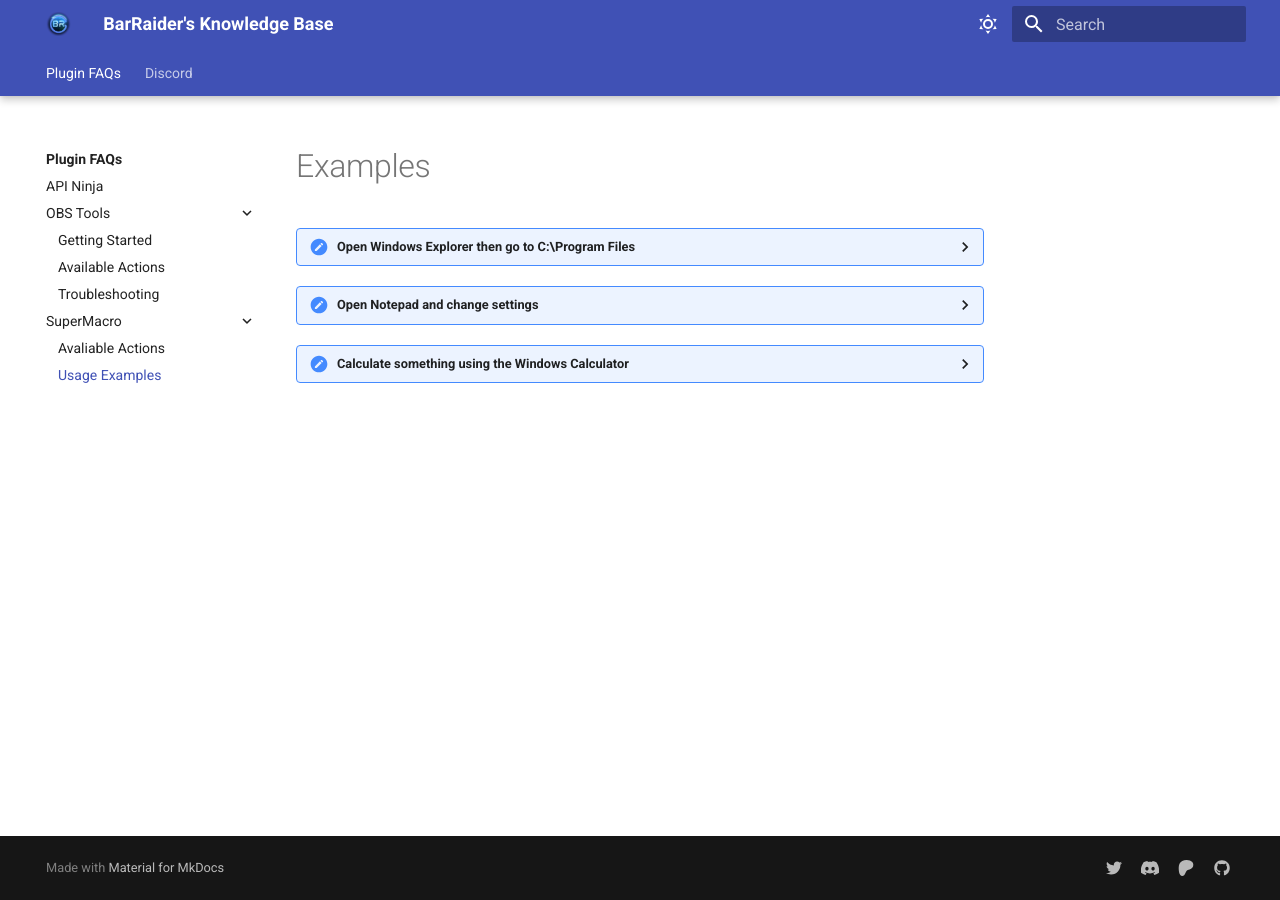
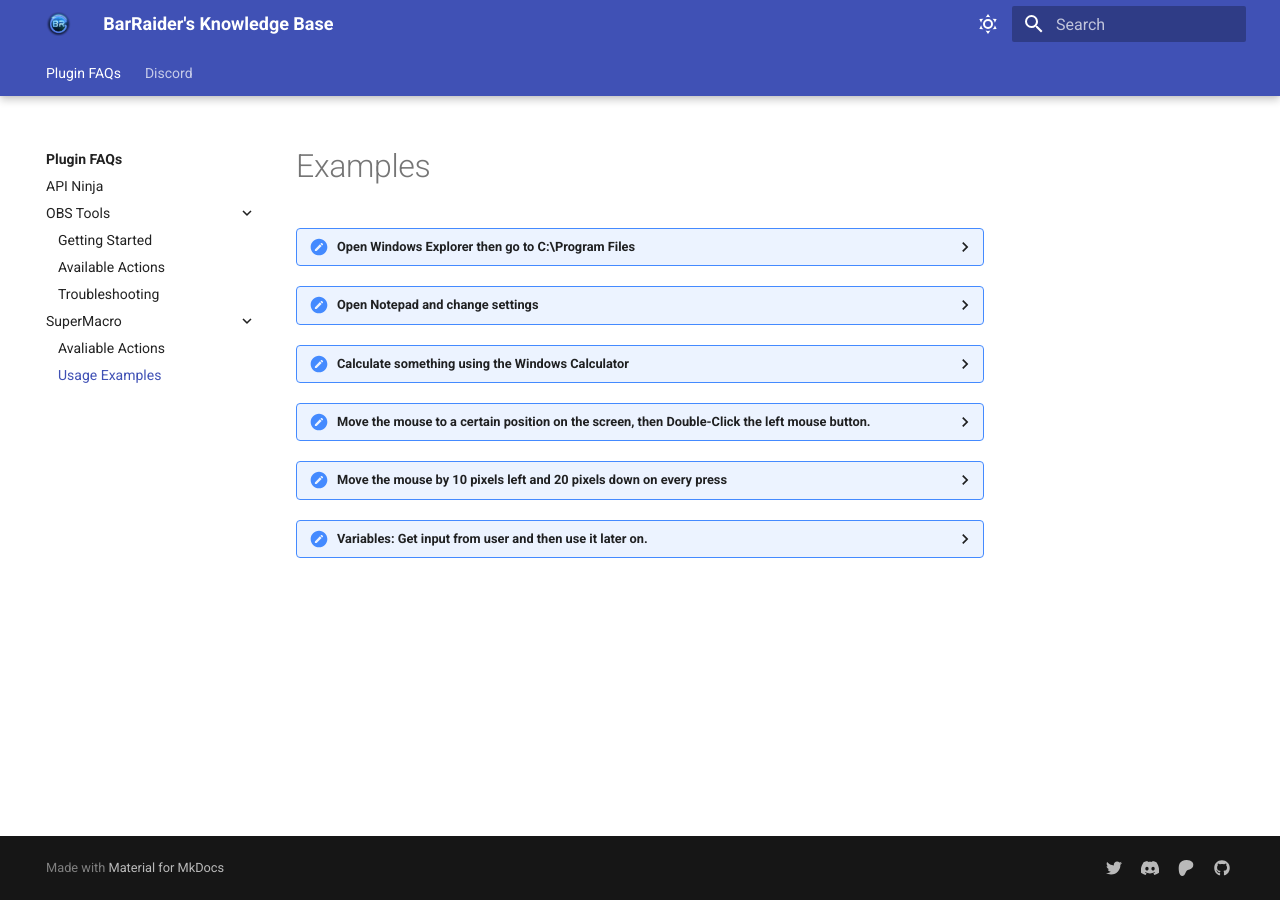
Before and after one commit to BarRaiders/barraiders.github.io, an MkDocs documentation site: the page built from docs/faqs/SuperMacro/usage-examples.md, in a window 1280 px wide. Built offline with MkDocs 1.6.1 and Material for MkDocs 9.7.7, drawn with Linux system fonts in a browser that asks for light colours.

Commit message:
Update usage-examples.md

````diff
--- a/docs/faqs/SuperMacro/usage-examples.md
+++ b/docs/faqs/SuperMacro/usage-examples.md
@@ -1,27 +1,54 @@
 # Examples
 
 <details>
-<summary>Open Windows Explorer then go to C:\Program Files</summary>
-<br>
-  Output delay should be set to ~20ms<br>
-  ```
-  {{win}{e}}{{pause:400}}{{alt}{d}}c:\Program Files\{{enter}}
-  </details>
-
-  <details>
-<summary>Open Notepad and change settings</summary>
-<br>
-  Output delay should be set to ~20ms<br>
-  ```
-  {{win}{r}}{{pause:500}}notepad.exe{{enter}}{{pause:1000}}Ok... Let's see what this plugin can do...{{alt}{f}}{{right}}{{PAUSE:400}}{{right}}{{PAUSE:400}}f{{pause:400}}times{{down}}{{PAUSE:400}}{{tab}}{{PAUSE:400}}{{down}}{{PAUSE:400}}{{down}}{{PAUSE:400}}{{ENTER}}{{ENTER}}For more information visit: https://barider.g1thubio{{ctrl}{shift}{left}}{{PAUSE:400}}https://barraider.github.io{{ENTER}}{{alt}{o}}f{{PAUSE:100}}Lucida Console{{tab}}Regular{{Tab}}12{{ENTER}}
-  ```
+  <summary>Open Windows Explorer then go to C:\Program Files</summary>
+  <br>
+    Output delay should be set to ~20ms<br>
+    ```
+    {{win}{e}}{{pause:400}}{{alt}{d}}c:\Program Files\{{enter}}
+    ```
 </details>
 
 <details>
-<summary>Calculate something using the Windows Calculator</summary>
-<br>
-  Output delay should be set to ~20ms<br>
-  ```
-  {{win}{r}}{{pause:300}}calc{{enter}}{{pause:1000}}1*2*3*4*5=
-  ```
+  <summary>Open Notepad and change settings</summary>
+  <br>
+    Output delay should be set to ~20ms<br>
+    This will not work correctly if your Windows (and notepad) are not in English<br>
+    ```
+    {{win}{r}}{{pause:500}}notepad.exe{{enter}}{{pause:1000}}Ok... Let's see what this plugin can do...{{alt}{f}}{{right}}{{PAUSE:400}}{{right}}  {{PAUSE:400}}f{{pause:400}}times{{down}}{{PAUSE:400}}{{tab}}{{PAUSE:400}}{{down}}{{PAUSE:400}}{{down}}{{PAUSE:400}}{{ENTER}}{{ENTER}}For more information visit: https://barider.g1thubio{{ctrl}{shift}{left}}{{PAUSE:400}}https://barraider.github.io{{ENTER}}{{alt}{o}}f{{PAUSE:100}}Lucida Console{{tab}}Regular{{Tab}}12{{ENTER}}
+    ```
 </details>
+
+<details>
+  <summary>Calculate something using the Windows Calculator</summary>
+  <br>
+    Output delay should be set to ~20ms<br>
+    ```
+    {{win}{r}}{{pause:300}}calc{{enter}}{{pause:1000}}1*2*3*4*5=
+    ```
+</details>
+
+<details>
+  <summary>Move the mouse to a certain position on the screen, then Double-Click the left mouse button.</summary>
+  <br>
+    To find the correct position you can use the Mouse Location action.<br>
+    ```
+    {{MOUSEXY:1000,15}}{{MLEFTDBLCLICK}}
+    ```
+</details>
+
+<details>
+  <summary>Move the mouse by 10 pixels left and 20 pixels down on every press</summary>
+  <br>
+    ```
+    {{MOUSEMOVE:-10,20}}
+    ```
+</details>
+
+<details>
+  <summary>Variables: Get input from user and then use it later on.</summary>
+  <br>
+    ```
+    {{INPUT:Name}}Hello {{OUTPUT:Name}}, Nice to meet you!
+    ```
+</details>
````
